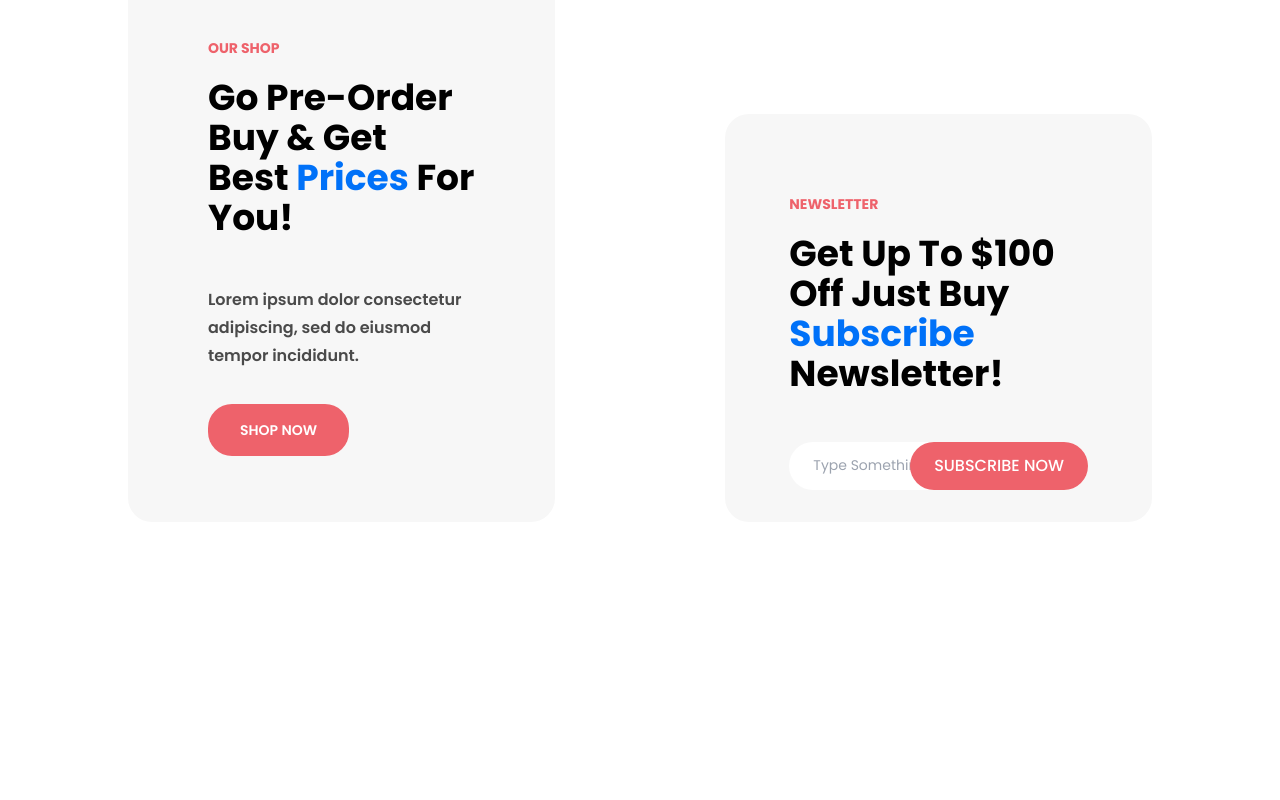
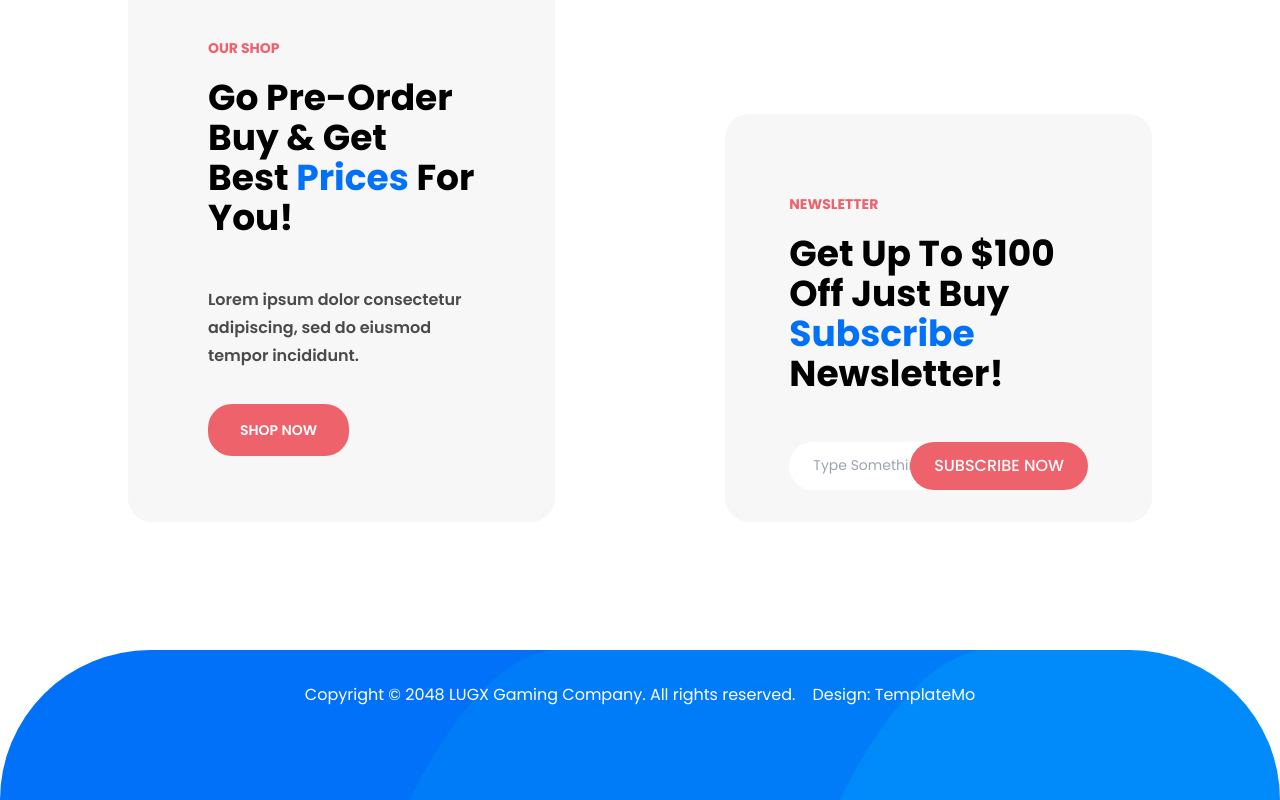
Before and after one commit to josueahadi/gaming-site-clone, a website built with Vite: page index.html in a window 1280 px wide. Shown: the part 3253-4053 px from the top of the page. Before the commit the page ends 3775 px from the top, so only its background shows below. Built offline with nearby package versions, Linux system fonts and the light colour scheme.

Commit message:
feat: footer

```diff
--- a/index.html
+++ b/index.html
@@ -513,5 +513,11 @@
 
     </div>
 
+    <footer class="mt-32 bg-[#0071f8] bg-no-repeat bg-[url(./img/footer-bg.jpg)] min-h-[150px] rounded-t-[150px]">
+        <div class="px-32">
+            <p class="text-center text-[#fff] leading-[90px] text-base font-normal">Copyright &copy; 2048 LUGX Gaming Company. All rights reserved. &nbsp;&nbsp; <a rel="nofollow" href="https://templatemo.com" target="_blank">Design: TemplateMo</a></p>
+        </div>
+    </footer>
+
 </body>
 </html>
```
Also changed, not shown: img/footer-bg.jpg (added).
